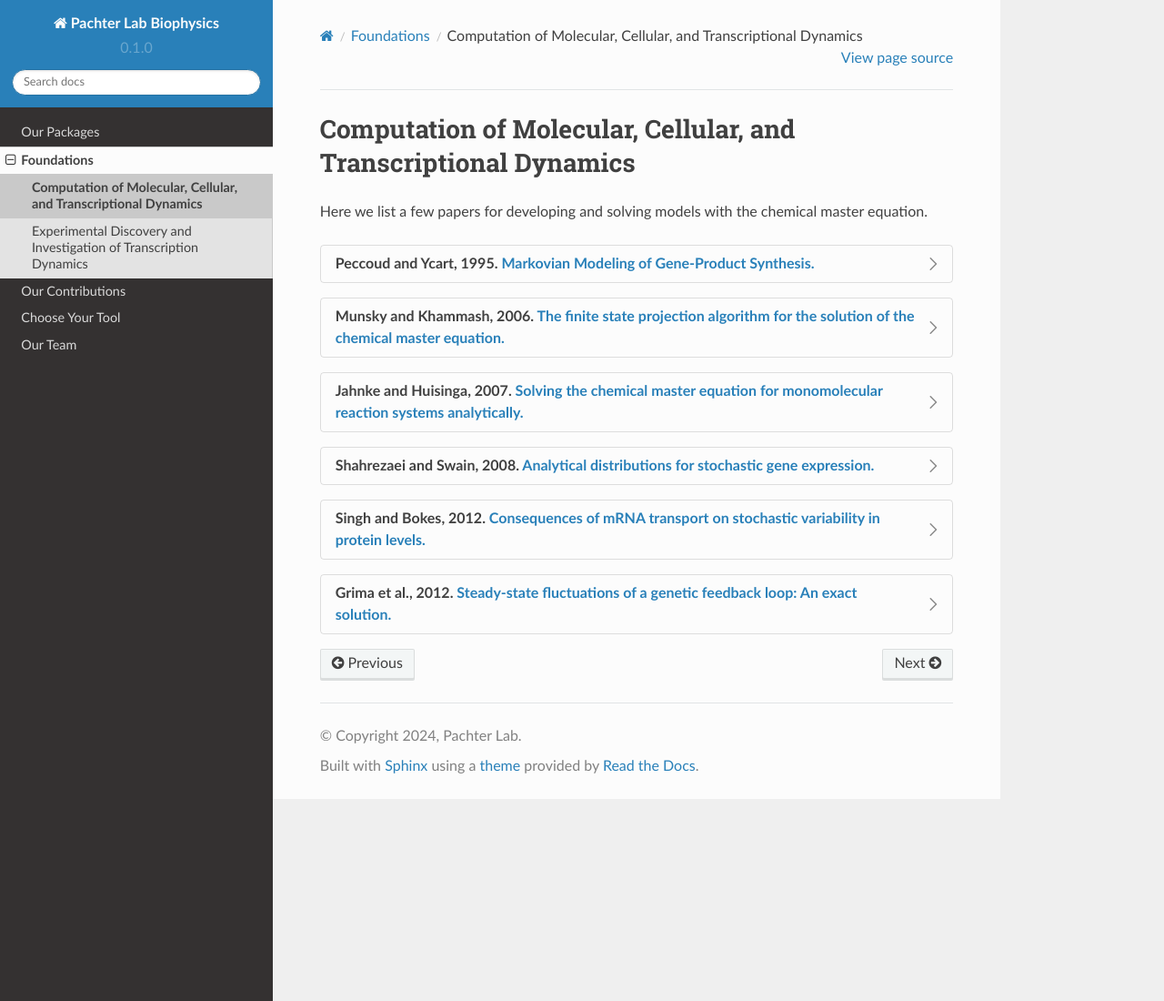
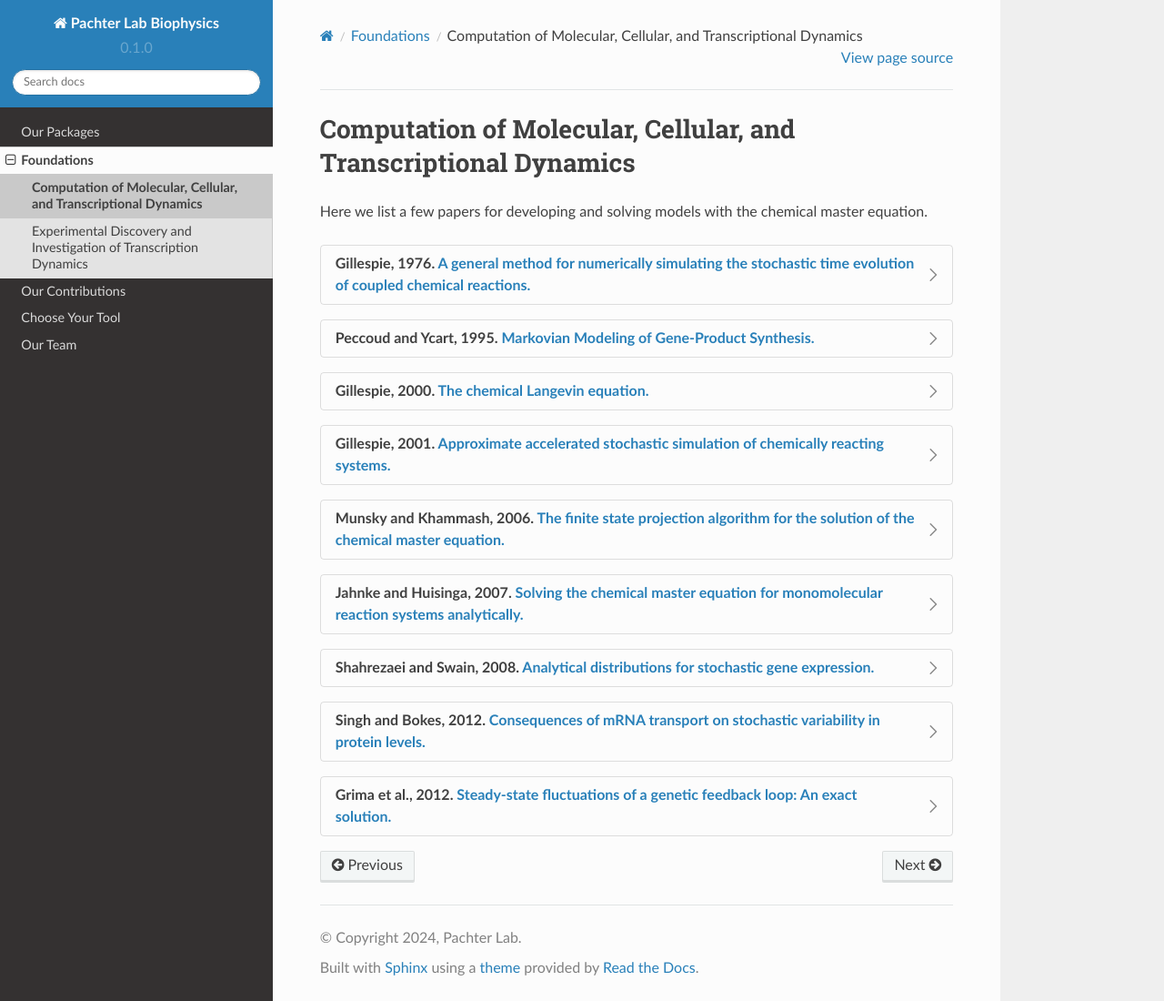
Before and after one commit to pachterlab/biophysics, a Sphinx documentation site: the page built from docs/source/foundations_computation.rst, in a window 1280 px wide and 1100 px high. Shown: the whole window at 91% size. Built offline with Sphinx 7.4.7 and the Read the Docs theme 2.0.0, drawn with Linux system fonts in a browser that asks for light colours.

Commit message:
Update foundations_computation.rst

```diff
--- a/docs/source/foundations_computation.rst
+++ b/docs/source/foundations_computation.rst
@@ -3,6 +3,12 @@
 Computation of Molecular, Cellular, and Transcriptional Dynamics
 =================================================================
 Here we list a few papers for developing and solving models with the chemical master equation.
+
+.. dropdown:: Gillespie, 1976. `A general method for numerically simulating the stochastic time evolution of coupled chemical reactions. <https://doi.org/10.1016/0021-9991(76)90041-3>`_
+
+            .. grid:: 1
+
+                .. grid-item:: In this article, Gillespie described the Stochastic Simulation Algorithm (Gillespie algorithm).
 
 .. dropdown:: Peccoud and Ycart, 1995. `Markovian Modeling of Gene-Product Synthesis. <https://doi.org/10.1006/tpbi.1995.1027>`_
 
@@ -17,6 +23,20 @@ Here we list a few papers for developing and solving models with the chemical ma
                         :width: 300
                         :align: center
                         :alt: some text
+
+.. dropdown:: Gillespie, 2000. `The chemical Langevin equation. <https://doi.org/10.1063/1.481811>`_
+
+            .. grid:: 1
+
+                .. grid-item::
+                    Gillespie derived the chemical Langevin equation (CLE) from the chemical master equation (CME) based on the existence of a timescale with certain properties. In particular, the two properties are: 1) the timescale is small enough that the change in the state will be so slight and the propensity functions do not changes appreciably; 2) the timescale is large enough that the expected number of occurrences of each reaction channel will be much larger than 1.
+
+
+.. dropdown:: Gillespie, 2001. `Approximate accelerated stochastic simulation of chemically reacting systems. <https://doi.org/10.1063/1.1378322>`_
+
+            .. grid:: 1
+
+                .. grid-item:: In this article, Gillespie proposed the "τ-leap" method for Gillespie algorithm. It finds a time τ that is small enough that the change in the state and propensity function are negligible. Therefore, in this time interval, the propensity function will be essentially constant and the number of times a reaction channel fires will be a Poisson random variable.
 
 .. dropdown:: Munsky and Khammash, 2006. `The finite state projection algorithm for the solution of the chemical master equation. <https://doi.org/10.1063/1.2145882>`_
 
```
